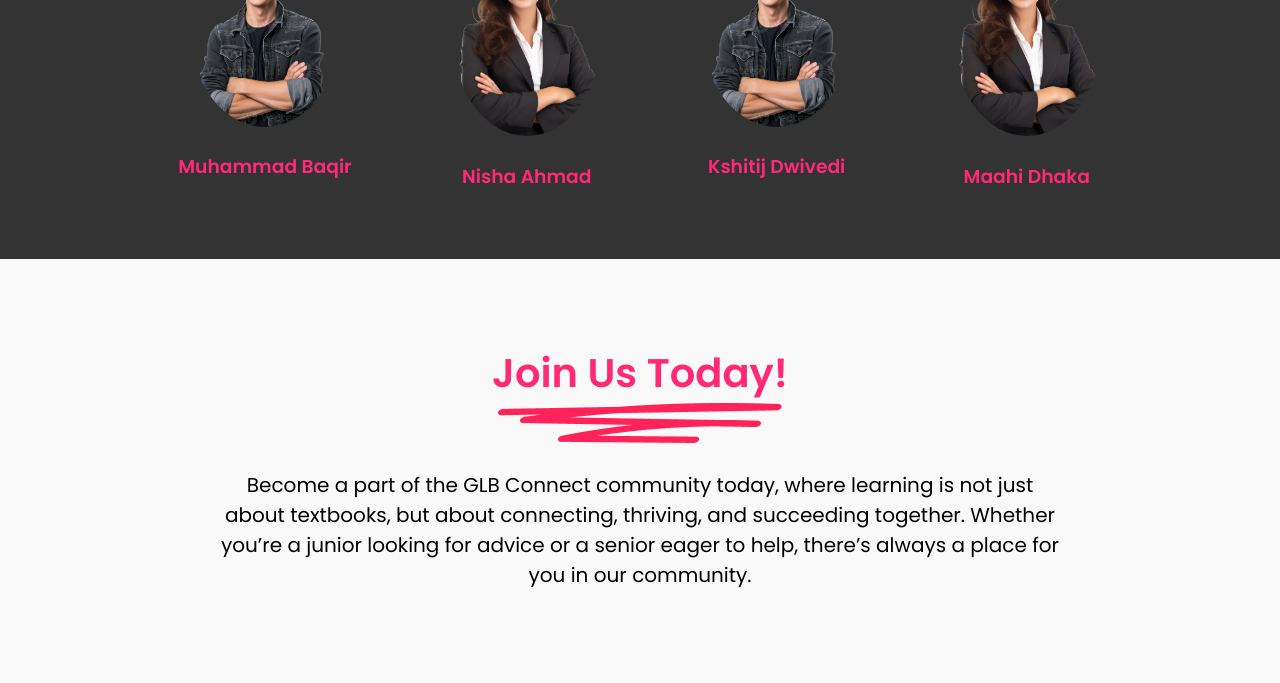
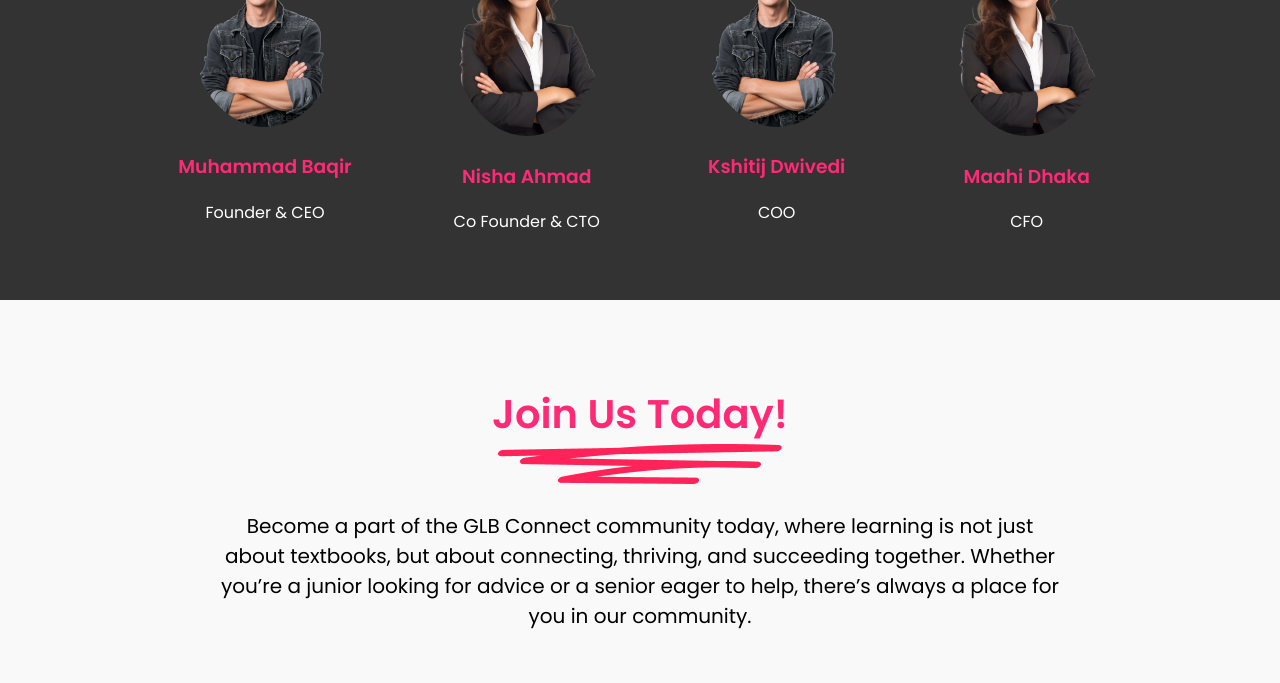
Before and after one commit to mb-aarfi/GLB.Connect, a plain HTML site: page about page/aboutus.html in a window 1280 px wide. Shown: the part 2796-3479 px from the top of the page. Drawn offline with Linux system fonts and the light colour scheme.

Commit message:
Update aboutus.html

```diff
--- a/about page/aboutus.html
+++ b/about page/aboutus.html
@@ -82,18 +82,22 @@
         <div class="team-member">
             <img src="t2.png" alt="Muhammad Baqir">
             <h3>Muhammad Baqir</h3>
+            <p>Founder & CEO</p>
         </div>
         <div class="team-member">
             <img src="t1.png" alt="Nisha Ahmad">
             <h3>Nisha Ahmad</h3>
+            <p>Co Founder & CTO</p>
         </div>
         <div class="team-member">
             <img src="t2.png" alt="Kshitij Dwivedi">
             <h3>Kshitij Dwivedi</h3>
+            <p>COO</p>
         </div>
         <div class="team-member">
             <img src="t1.png" alt="Maahi Dhaka">
             <h3>Maahi Dhaka</h3>
+            <p>CFO</p>
         </div>
     </div>
 </section>
```
